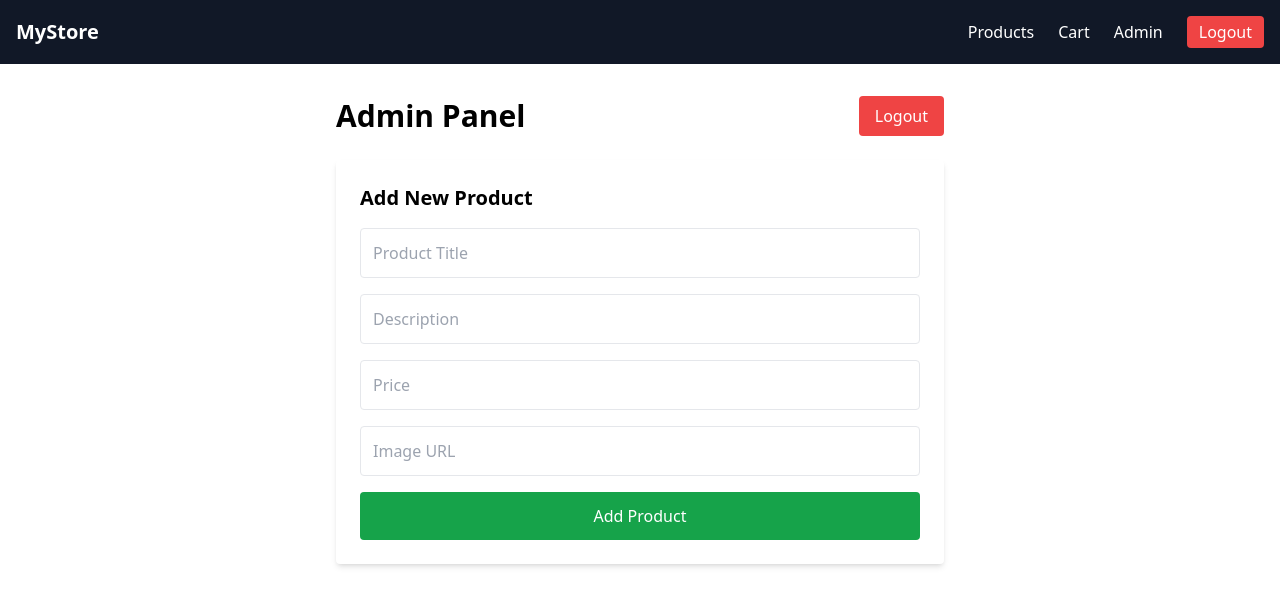
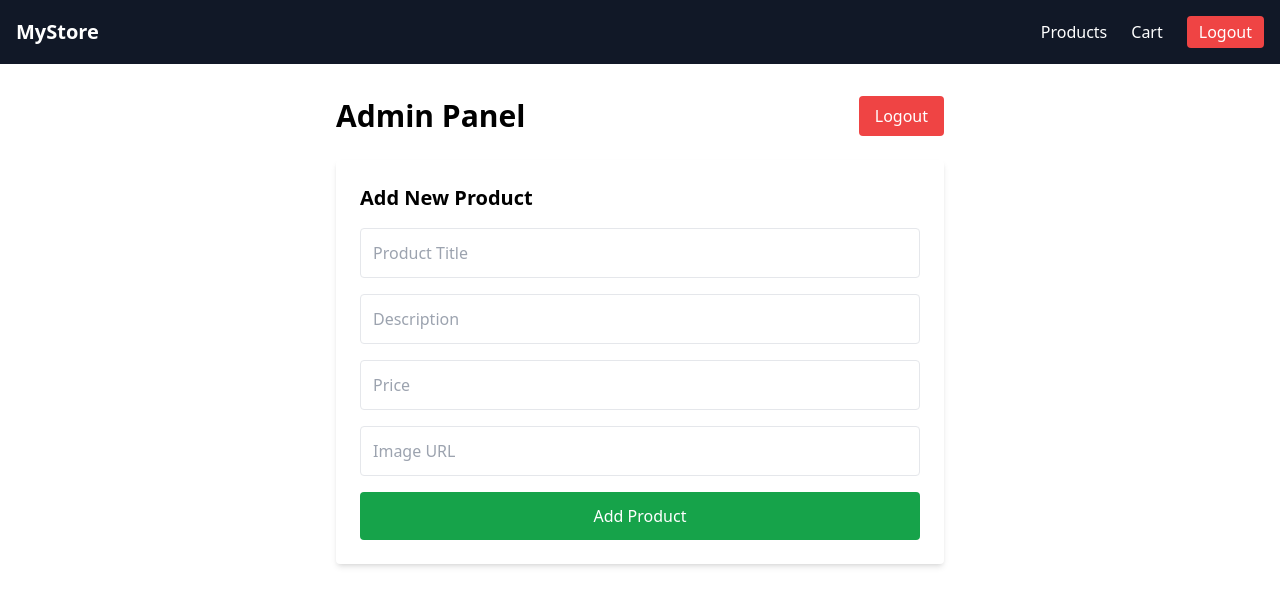
Before and after one commit to PunIntendedDev/ecommerce-mern, a React app in the folder frontend/: page /admin in a window 1280 px wide. Shown: the top 606 px of the page. Built offline with nearby package versions, Linux system fonts and the light colour scheme; no server answers; sample sign-in values are in the browser's storage; the HTML template or start-up script is replaced by a standard one.

Commit message:
Moved admin button from user dashboard to landing page

```diff
--- a/frontend/src/components/Navbar.jsx
+++ b/frontend/src/components/Navbar.jsx
@@ -10,6 +10,7 @@ function Navbar() {
 
   const handleLogout = () => {
     logout();
+    localStorage.removeItem("isAdmin"); // Also clear admin status
     navigate("/signin");
   };
 
@@ -33,11 +34,7 @@ function Navbar() {
           )}
         </Link>
 
-        {isLoggedIn && (
-          <Link to="/admin" className="hover:text-gray-300">
-            Admin
-          </Link>
-        )}
+        {/* REMOVED: Admin link from here */}
 
         {isLoggedIn ? (
           <button
--- a/frontend/src/pages/Home.jsx
+++ b/frontend/src/pages/Home.jsx
@@ -8,6 +8,9 @@ function Home() {
         <h1 className="text-xl font-bold">MyStore</h1>
 
         <div className="space-x-4">
+          <Link to="/admin" className="hover:underline text-gray-300 hover:text-white">
+            Admin
+          </Link>
           <Link to="/signin" className="hover:underline">Sign In</Link>
           <Link to="/signup" className="hover:underline">Sign Up</Link>
         </div>
```
